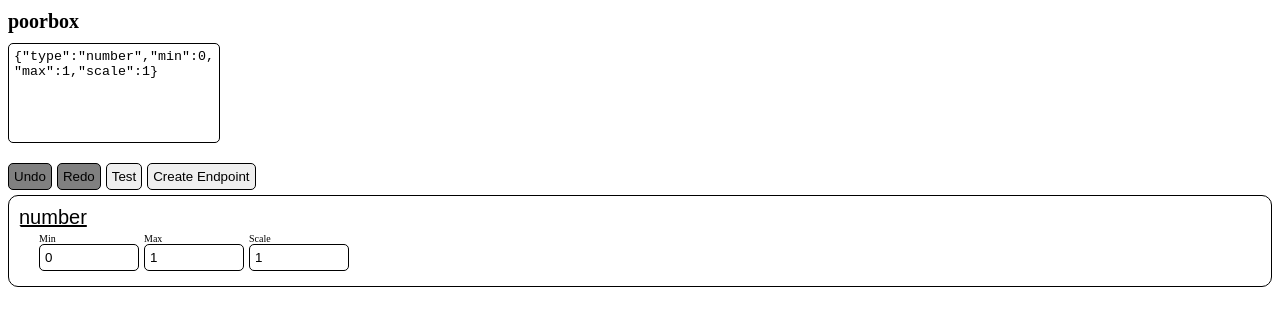
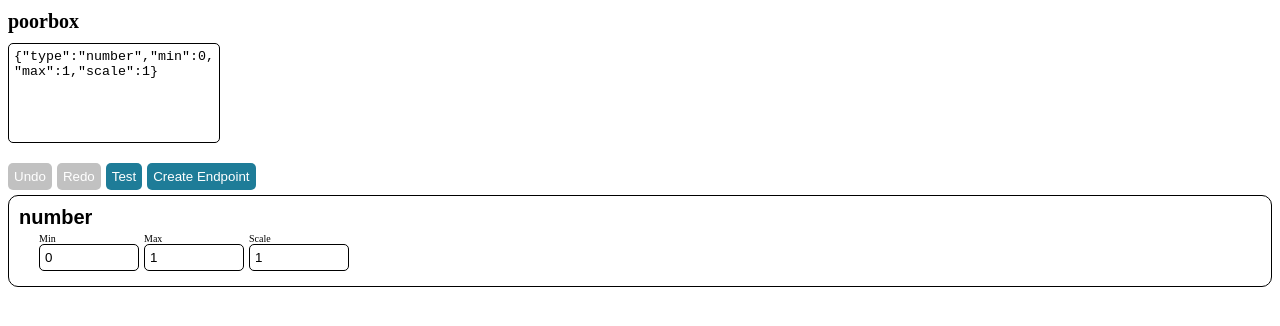
Before and after one commit to isaacronan/poorbox-ui, a Svelte app: page / in a window 1280 px wide. Shown: the top 326 px of the page. Built offline with nearby package versions, Linux system fonts and the light colour scheme; the HTML template or start-up script is replaced by a standard one.

Commit message:
added some button styles; removed remove button on last multi value; added uniqueness check before pushing value into history

```diff
--- a/src/App.svelte
+++ b/src/App.svelte
@@ -21,8 +21,10 @@ const handleValueChange = (event) => {
 };
 
 const updateValue = (value) => {
-    valueHistory = [...valueHistory.slice(0, historyIndex + 1), { ...value }]
-    historyIndex = valueHistory.length - 1;
+    if (JSON.stringify(rootValue) !== JSON.stringify(value)) {
+        valueHistory = [...valueHistory.slice(0, historyIndex + 1), { ...value }]
+        historyIndex = valueHistory.length - 1;
+    }
 };
 
 const handleUndo = () => {
@@ -99,10 +101,10 @@ const handleSaveConfig = () => {
         </div>
     {/if}
     <div class="button-group">
-        <button disabled={historyIndex === 0} on:click={handleUndo}>Undo</button>
-        <button disabled={historyIndex === valueHistory.length - 1} on:click={handleRedo}>Redo</button>
-        <button on:click={handleTestConfig}>Test</button>
-        <button on:click={handleSaveConfig}>Create Endpoint</button>
+        <button class="button button-primary" disabled={historyIndex === 0} on:click={handleUndo}>Undo</button>
+        <button class="button button-primary" disabled={historyIndex === valueHistory.length - 1} on:click={handleRedo}>Redo</button>
+        <button class="button button-primary" on:click={handleTestConfig}>Test</button>
+        <button class="button button-primary" on:click={handleSaveConfig}>Create Endpoint</button>
     </div>
     <ValueConfig on:valuechange={handleValueChange} value={rootValue} />
 </main>
@@ -110,6 +112,15 @@ const handleSaveConfig = () => {
 <style>
 :root {
     --dark: black;
+    --grey: #c1c1c1;
+    --white: #ffffff;
+    --blue1: #1e7c98;
+    --blue2: #5ba0b5;
+    --blue3: #0e3c4a;
+    --red1: #662525;
+    --red2: #8a5858;
+    --red3: #540f0f;
+    --redpale: #ffcccc;
     font-size: 10px;
 }
 
@@ -134,7 +145,7 @@ input {
 }
 
 .error {
-    background-color: red;
+    background-color: var(--redpale);
 }
 
 select {
@@ -147,8 +158,35 @@ button {
     cursor: pointer;
 }
 
-button[disabled] {
-    background-color: grey;
+.button-primary {
+    --normal: var(--blue1);
+    --hover: var(--blue2);
+    --active: var(--blue3);
+}
+
+.button-negative {
+    --normal: var(--red1);
+    --hover: var(--red2);
+    --active: var(--red3);
+}
+
+.button {
+    background-color: var(--normal);
+    border-color: transparent;
+    color: var(--white);
+}
+
+.button:hover:not(:disabled),
+.button:focus:not(:disabled) {
+    background-color: var(--hover);
+}
+
+.button:active:not(:disabled) {
+    background-color: var(--active);
+}
+
+.button:disabled {
+    background-color: var(--grey);
 }
 
 label {
@@ -173,7 +211,7 @@ label {
 }
 
 .value-selector:focus-within .value-selector:not(:focus-within) {
-    --dark: rgba(0, 0, 0, 0.2);
+    --dark: rgba(0, 0, 0, 0.4);
 }
 
 .form-control {
--- a/src/components/MultiConfig.svelte
+++ b/src/components/MultiConfig.svelte
@@ -46,9 +46,11 @@ const handleWeightChange = (changeIndex) => (event) => {
                 <label for="weight">Weight</label>
                 <input id="weight" value={weight} class:error={!weightIsValid(index)} on:input={handleWeightChange(index)} type="text">
             </div>
-            <div class="form-control">
-                <button tabindex="-1" on:click={handleDelete(index)}>Remove Value</button>
-            </div>
+            {#if values.length > 1}
+                <div class="form-control">
+                    <button class="button button-negative" tabindex="-1" on:click={handleDelete(index)}>Remove Value</button>
+                </div>
+            {/if}
         </div>
         <ValueConfig value={existingValue} on:valuechange={handleValueChange(index)} />
     {/each}
--- a/src/components/ObjectConfig.svelte
+++ b/src/components/ObjectConfig.svelte
@@ -59,7 +59,7 @@ const handlePresenceChange = (changeIndex) => (event) => {
                 <input id="presence" value={presence} class:error={!presenceIsValid(index)} on:input={handlePresenceChange(index)} type="text">
             </div>
             <div class="form-control">
-                <button tabindex="-1" on:click={handleDelete(index)}>Remove Field</button>
+                <button class="button button-negative" tabindex="-1" on:click={handleDelete(index)}>Remove Field</button>
             </div>
         </div>
         <ValueConfig value={existingValue} on:valuechange={handleValueChange(index)} />
--- a/src/components/ValueConfig.svelte
+++ b/src/components/ValueConfig.svelte
@@ -64,9 +64,14 @@ select {
     background-color: transparent;
     border: none;
     font-size: 2rem;
+    font-weight: bold;
     outline: none;
     padding: 0;
     margin-bottom: 0.5rem;
+}
+
+select:hover,
+select:focus {
     text-decoration: underline;
 }
 
```
